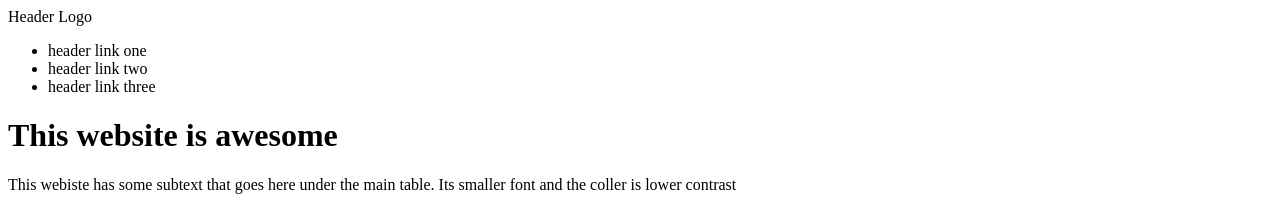
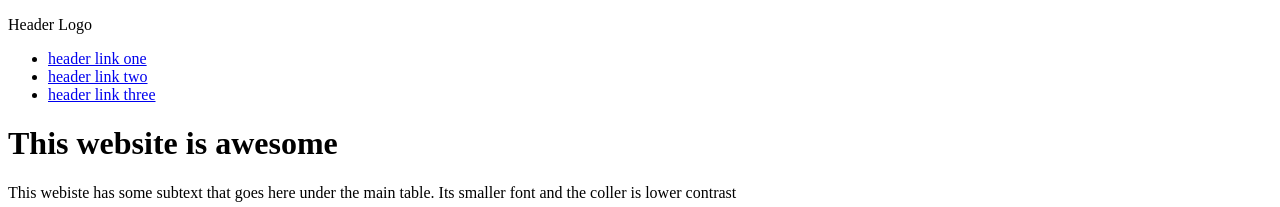
Before and after one commit to chris-aguilar-dev/odin-landing-page, a plain HTML site: page index.html in a window 1280 px wide. Shown: the top 207 px of the page. Drawn offline with Linux system fonts and the light colour scheme.

Commit message:
Give div id of hero-div

```diff
--- a/index.html
+++ b/index.html
@@ -9,16 +9,16 @@
 <body>
     <div id="header-div">
         <div id="navbar-div">
-            <span>Header Logo</span>
+            <span id="header-logo"><p>Header Logo</p></span>
             <div id="nav-links-div">
                 <ul>
-                    <li>header link one</li>
-                    <li>header link two</li>
-                    <li>header link three</li>
+                    <li><a href="#">header link one</a></li>
+                    <li><a href="#">header link two</a></li>
+                    <li><a href="#">header link three</a></li>
                 </ul>
             </div>
         </div>
-        <div>
+        <div id="hero-div">
             <div id="hero-text-div">
                 <h1>This website is awesome</h1>
                 <p>This webiste has some subtext that goes here under the main table. Its smaller font and the coller is lower contrast</p>
```
